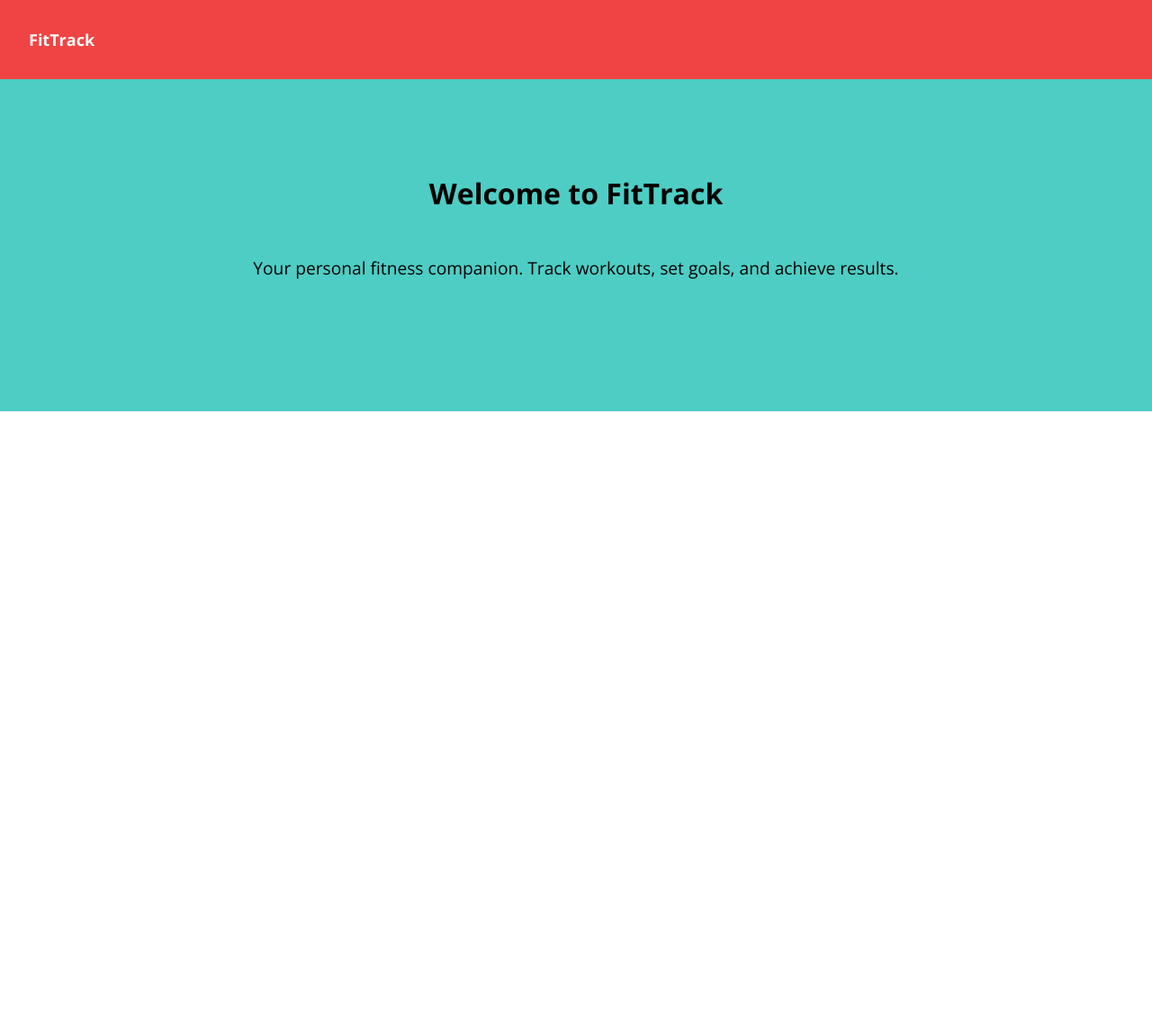
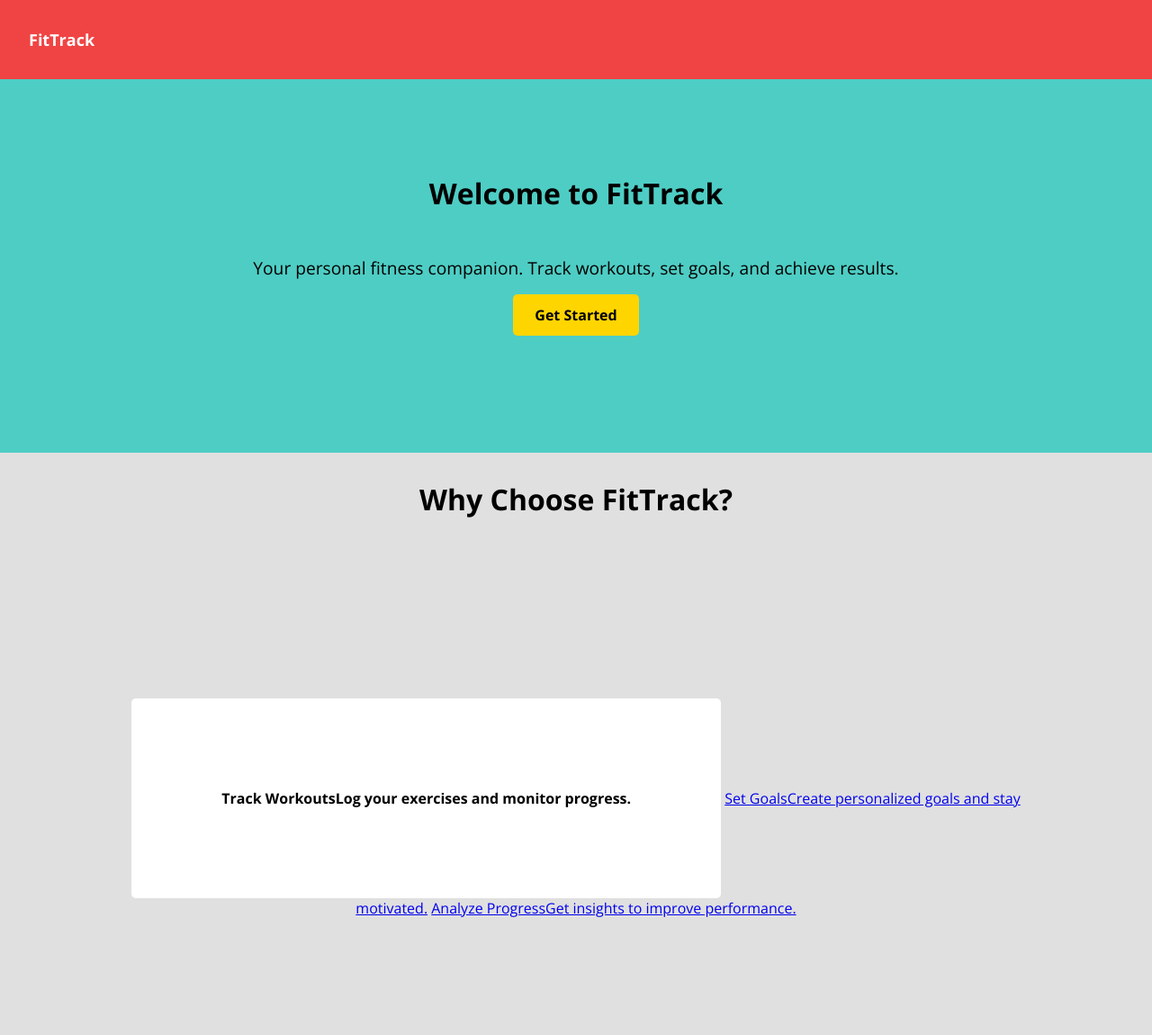
Before and after one commit to BashBebo/FitTrack, a plain HTML site: page index.html in a window 1280 px wide. Shown: the top 1150 px of the page at 90% size. Before the commit the page ends 800 px from the top, so only its background shows below. Drawn offline with nearby package versions, Linux system fonts and the light colour scheme.

Commit message:
More good updates

```diff
--- a/index.html
+++ b/index.html
@@ -21,6 +21,13 @@
     <section class="Welcome">
             <h1 class="h1_Welcome">Welcome to FitTrack</h1>
             <p>Your personal fitness companion. Track workouts, set goals, and achieve results.</p>
+            <a href="#features" class="cta-button">Get Started</a>
+    </section>
+    <section class="About">
+        <h1 id="h1-about">Why Choose FitTrack?</h1>
+        <a href="#about" class="wcf-button"><span class="about-title">Track Workouts</span><span class="about-description">Log your exercises and monitor progress.</span></a>
+        <a href="#about" class="wcf-button2"><span class="about-title2">Set Goals</span><span class="about-description2">Create personalized goals and stay motivated.</span></a>
+        <a href="#about" class="wcf-button3"><span class="about-title3">Analyze Progress</span><span class="about-description3">Get insights to improve performance.</span></a>
     </section>
 </body>
 </html>
--- a/style.css
+++ b/style.css
@@ -77,3 +77,49 @@ p {
     font-family: 'Open Sans', sans-serif;
     margin-bottom: 1rem;
 }
+
+.cta-button {
+    background: #ffd500;
+    color: black;
+    padding: 0.75rem 1.5rem;
+    border-radius: 5px;
+    text-decoration: none;
+    font-weight: bold;
+    display: inline-block;
+    transition: transform 0.3s ease, color 0.3s ease;
+}
+
+.cta-button:hover {
+    transform: scale(1.1);
+    background: #ffd500;
+}
+
+.About {
+    background-color: #e0e0e0;
+    padding: 130px;
+    font-family: 'Open Sans', sans-serif;
+    text-align: center;
+    justify-content: center;
+}
+
+#h1-about {
+    font-size: 2rem;
+    text-align: center;
+    color: rgb(0, 0, 0);
+    font-family: 'Open Sans', sans-serif;
+    margin-top: 100px;
+    position: relative;
+    top: -200px;
+}
+
+.wcf-button {
+    background: #ffffff;
+    color: black;
+    padding: 100px;
+    border-radius: 5px;
+    text-decoration: none;
+    font-weight: bold;
+    display: inline-block;
+    rotate: 0deg;
+    transition: transform 0.3s ease, color 0.3s ease;
+}
```
